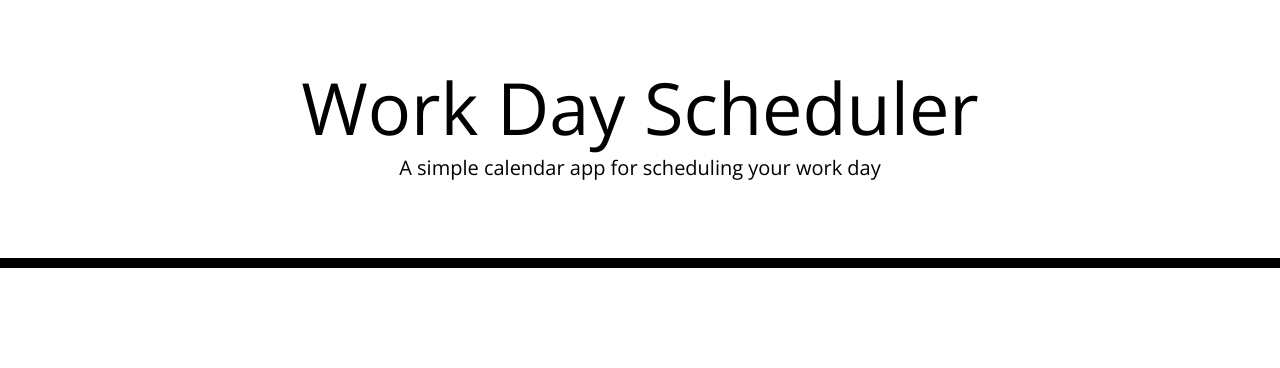
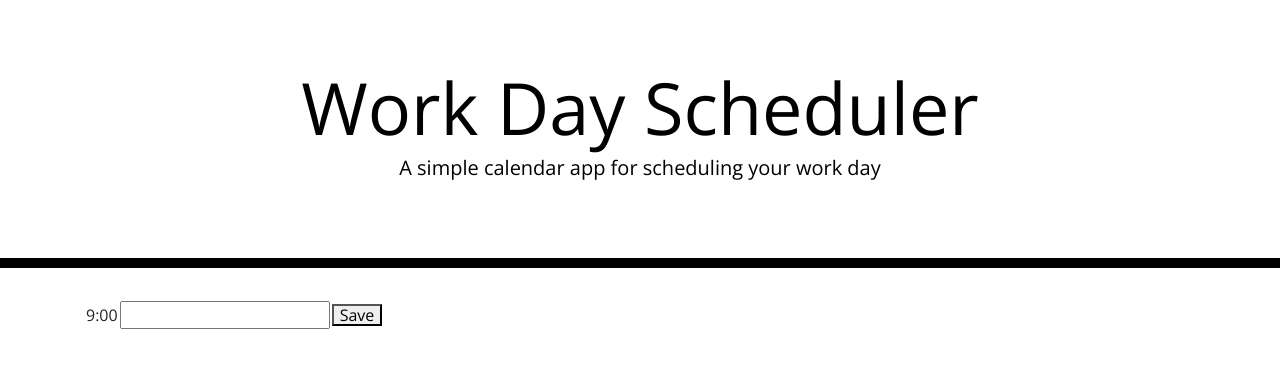
Before and after one commit to Jas-F/third-party-api-scheduler, a plain HTML site: page index.html in a window 1280 px wide. Drawn offline with nearby package versions, Linux system fonts and the light colour scheme.

Commit message:
add row 1

```diff
--- a/index.html
+++ b/index.html
@@ -29,7 +29,18 @@
       <p id="currentDay" class="lead"></p>
     </header>
     <div class="container">
-      <!-- Timeblocks go here -->
+      <!-- ,,Timeblocks go here -->
+
+      <!-- create table row 1 -->
+
+      <table>
+        <tr>
+          <td>9:00</td>
+          <td><input type='text' id= 'input'></td>
+          <td> <button>Save</button></td>
+        </tr>
+      </table>
+
     </div>
 
     <script src="https://cdnjs.cloudflare.com/ajax/libs/jquery/3.2.1/jquery.min.js"></script>
```
